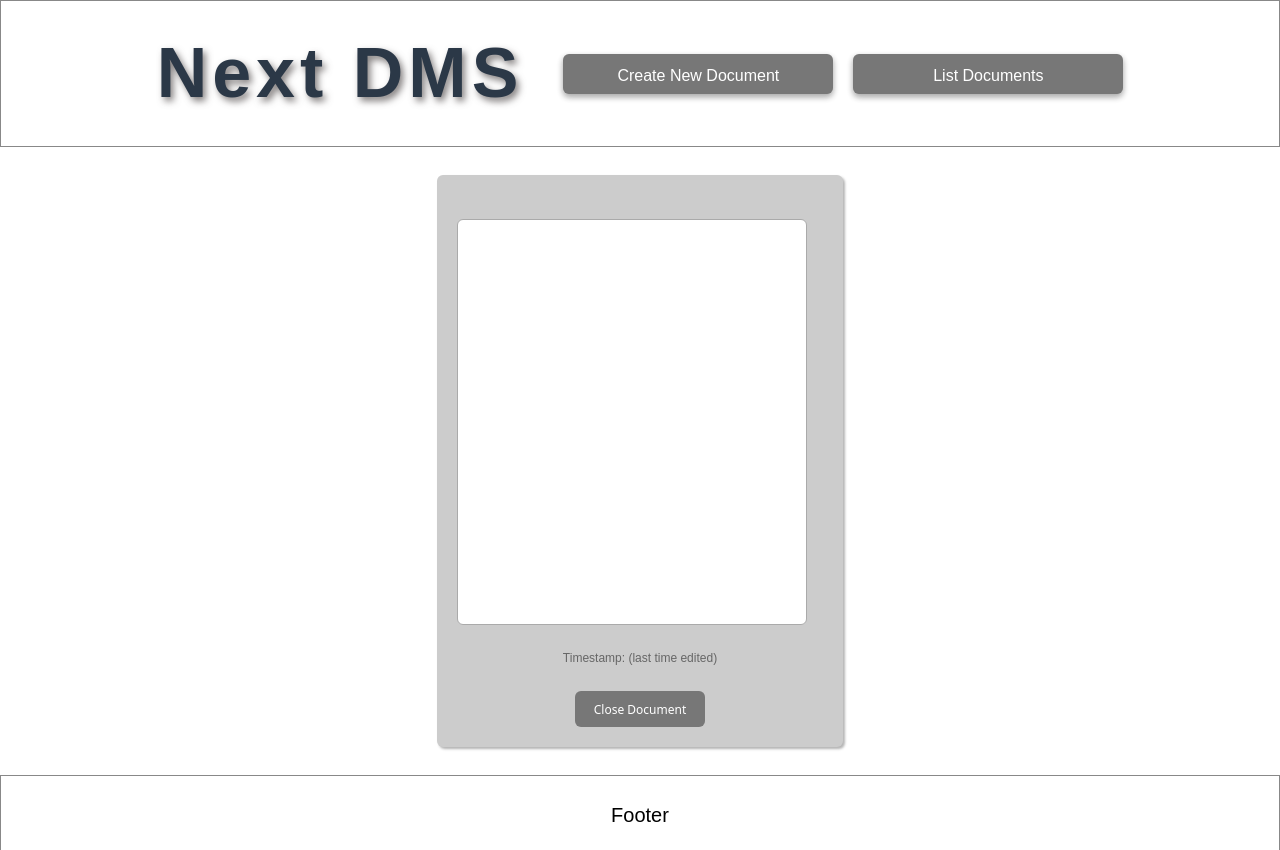
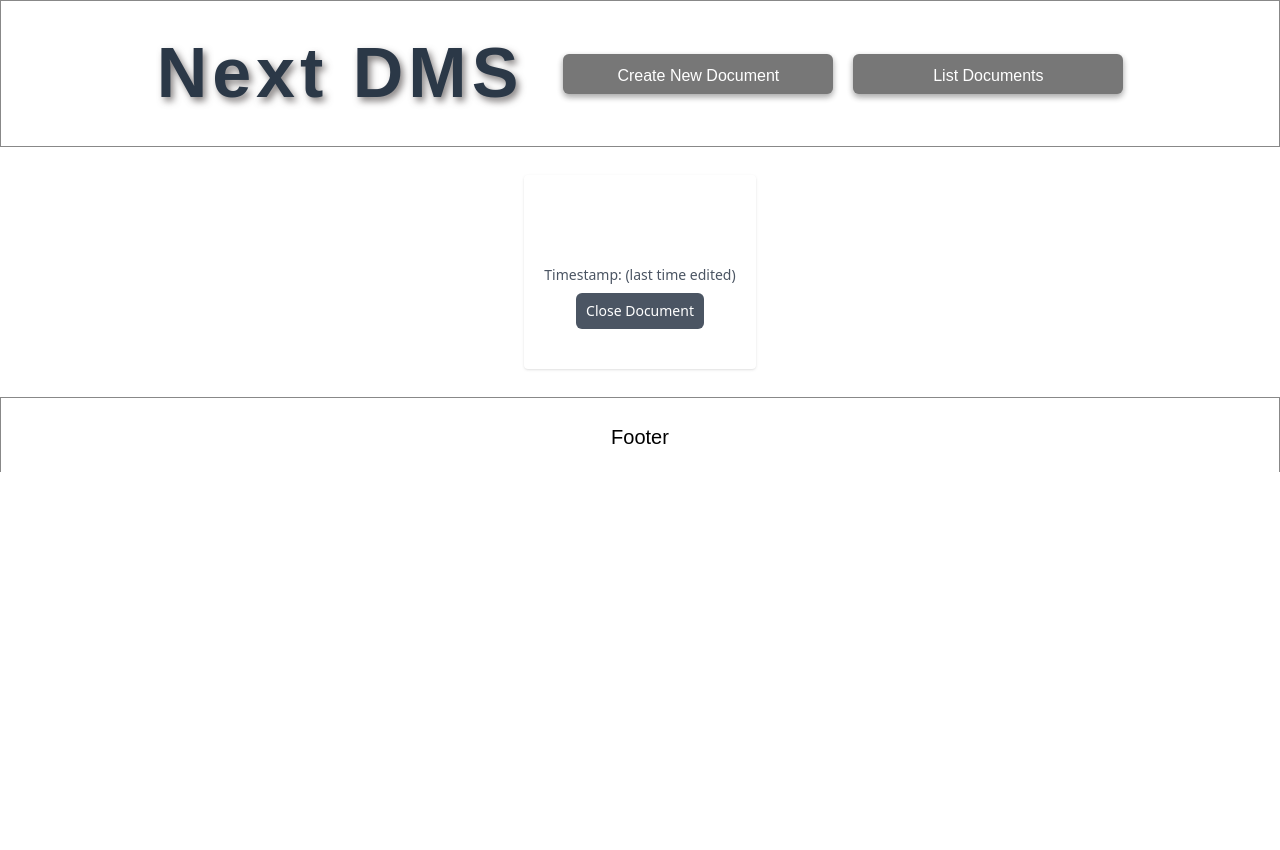
Before and after one commit to Frontend-YH/Next-DMS, a Next.js app: page /show-post in a window 1280 px wide. After the commit the page ends 800 px from the top, so only its background shows below. Built offline with nearby package versions, Linux system fonts and the light colour scheme.

Commit message:
Changed to tailwind and used quill

```diff
--- a/app/edit-post/page.js
+++ b/app/edit-post/page.js
@@ -1,21 +1,19 @@
-"use client"
+"use client";
 import { useState, useEffect } from "react";
-import { useRouter, useSearchParams } from 'next/navigation';
-import QEditor from '@/components/QEditor';
-import './page.css';
+import { useRouter, useSearchParams } from "next/navigation";
+import QEditor from "@/components/QEditor";
+import "./page.css";
 
 export default function editPost() {
-
-    const [title, setTitle] = useState("")
-    const [content, setContent] = useState("")
-    const [post, setPost] = useState({})
-    const [preview, setPreview] = useState(false)
+  const [title, setTitle] = useState("");
+  const [content, setContent] = useState("");
+  const [post, setPost] = useState({});
+  const [preview, setPreview] = useState(false);
 
   const router = useRouter();
 
   const searchParams = useSearchParams();
   const postId = searchParams.get("pid");
-
 
   useEffect(() => {
     const getPost = async () => {
@@ -28,58 +26,45 @@ export default function editPost() {
         setTitle(data[0].title);
         setContent(data[0].content);
       }
+    };
+    if (postId) getPost();
+  }, [postId]);
 
-        }
-        if (postId) getPost();
+  const titleEventHandler = (event) => {
+    setTitle(event.target.value);
+  };
 
+  const contentEventHandler = (event) => {
+    setContent(event);
+  };
 
-    }, [postId])
+  const handlePreview = (event) => {
+    event.preventDefault();
+    setPreview(!preview);
+  };
 
-
-
-    const titleEventHandler = ((event) => {
-        setTitle(event.target.value);
-    })
-
-    const contentEventHandler = ((event) => {
-        setContent(event);
-    })
-
-    const handlePreview = ((event) => {
+  const handleSubmit = async (event) => {
     event.preventDefault();
-        setPreview(!preview)
-    })
-
-    const handleSubmit = async (event) =>  {
-
-         event.preventDefault();
-
-
 
     const res = await fetch("/api/posts/" + postId, {
       method: "PATCH",
       headers: {
         "Content-Type": "application/json",
       },
-            body: JSON.stringify({title, content})
-         })
-
-
+      body: JSON.stringify({ title, content }),
+    });
 
     if (res.ok) {
-
       router.push("/");
     }
-
-
-        }
+  };
 
   // Document Edit Container Styling
   const documentEdit = {
     backgroundColor: "#ffffff",
     padding: "0px",
     margin: "0px",
-        }
+  };
 
   // Document Edit Input
   const documentEditInput = {
@@ -93,8 +78,8 @@ export default function editPost() {
     borderRadius: "6px",
     marginBottom: "10px",
     backgroundColor: "#ffffff",
-            color: "#000000"
-          }
+    color: "#000000",
+  };
 
   // Document Edit TextArea
   const documentEditTA = {
@@ -107,11 +92,11 @@ export default function editPost() {
     border: "1px solid #aaaaaa",
     borderRadius: "6px",
     backgroundColor: "#ffffff",
-            color: "#000000"
-          }
+    color: "#000000",
+  };
 
   // Document Preview Content
-        const documentPreviewContent= {
+  const documentPreviewContent = {
     display: "block",
     width: "350px",
     height: "406px",
@@ -122,18 +107,16 @@ export default function editPost() {
     borderRadius: "6px",
     backgroundColor: "#ffffff",
     color: "#000000",
-            textAlign: "left"
-            }
-
+    textAlign: "left",
+  };
 
   // Document Ul Styling
   const documentUl = {
     display: "flex",
     flexDirection: "column",
     alignItems: "center",
-            listStyle: "none"
-
-        }
+    listStyle: "none",
+  };
 
   // Document Li Styling
   const documentLi = {
@@ -144,9 +127,8 @@ export default function editPost() {
     borderRadius: "6px",
     textAlign: "center",
     backgroundColor: "#cccccc",
-        boxShadow: "rgba(0, 0, 0, 0.30) 1.95px 1.95px 2.6px"
-
-    }
+    boxShadow: "rgba(0, 0, 0, 0.30) 1.95px 1.95px 2.6px",
+  };
 
   // Document Label Styling
   const documentLabel = {
@@ -154,8 +136,8 @@ export default function editPost() {
     fontFamily: "sans-serif, arial, verdana",
     fontSize: "20px",
     textAlign: "center",
-        color: "#000000"
-    }
+    color: "#000000",
+  };
 
   // Document Preview Title Styling
   const documentPreviewTitle = {
@@ -164,11 +146,10 @@ export default function editPost() {
     fontSize: "20px",
     textAlign: "center",
     color: "#000000",
-    textAlign: "center"
-}
+    textAlign: "center",
+  };
 
   const documentPreviewBtn = {
-
     fontSize: "12px",
     backgroundColor: "#6178C8",
     color: "#ffffff",
@@ -177,12 +158,10 @@ const documentPreviewBtn = {
     width: "130px",
     height: "36px",
     padding: "10px",
-    cursor: "pointer"
-
-    }
+    cursor: "pointer",
+  };
 
   const documentPreviewBtnClose = {
-
     fontSize: "12px",
     backgroundColor: "#777777",
     color: "#ffffff",
@@ -191,12 +170,10 @@ const documentPreviewBtn = {
     width: "120px",
     height: "36px",
     padding: "10px",
-        cursor: "pointer"
-
-        }
+    cursor: "pointer",
+  };
 
   const documentSaveBtn = {
-
     fontSize: "12px",
     backgroundColor: "#779B29",
     color: "#ffffff",
@@ -205,16 +182,15 @@ const documentPreviewBtn = {
     width: "130px",
     height: "36px",
     padding: "10px",
-    cursor: "pointer"
-
-  }
+    cursor: "pointer",
+  };
 
   const btnDiv = {
     display: "flex",
     flexDirection: "row",
     justifyContent: "space-around",
     width: "100%",
-  }
+  };
 
   return (
     <div style={documentEdit}>
@@ -223,38 +199,54 @@ const documentPreviewBtn = {
           <form onSubmit={handleSubmit}>
             <ul style={documentUl}>
               <li style={documentLi}>
-
                 {preview ? (
-
                   <div>
-                <label style={documentPreviewTitle}>{title}</label><br/>
-                <div style={documentPreviewContent} dangerouslySetInnerHTML={{ __html: content }} className="html-content"/><br/>
+                    <label style={documentPreviewTitle}>{title}</label>
+                    <br />
+                    <div
+                      style={documentPreviewContent}
+                      dangerouslySetInnerHTML={{ __html: content }}
+                      className="html-content"
+                    />
+                    <br />
                     <div style={btnDiv}>
-                <button style={documentPreviewBtnClose} onClick={handlePreview}>Close Preview</button>
+                      <button
+                        style={documentPreviewBtnClose}
+                        onClick={handlePreview}
+                      >
+                        Close Preview
+                      </button>
                     </div>
                   </div>
-
                 ) : (
-
                   <div>
-
                     <label style={documentLabel}>Document Title</label>
-            <input style={documentEditInput} type="text" defaultValue={title || post.title} onChange={titleEventHandler}/>
+                    <input
+                      style={documentEditInput}
+                      type="text"
+                      defaultValue={title || post.title}
+                      onChange={titleEventHandler}
+                    />
                     <label style={documentLabel}>Text Content</label>
 
-            <QEditor onChange={contentEventHandler} value={content || post.content}/>
+                    <QEditor
+                      onChange={contentEventHandler}
+                      value={content || post.content}
+                    />
 
                     <div style={btnDiv}>
-                <button style={documentPreviewBtn} onClick={handlePreview}>Preview document</button>
-                <button  style={documentSaveBtn} type="submit">Save changes</button>
+                      <button
+                        style={documentPreviewBtn}
+                        onClick={handlePreview}
+                      >
+                        Preview document
+                      </button>
+                      <button style={documentSaveBtn} type="submit">
+                        Save changes
+                      </button>
                     </div>
-
                   </div>
-
                 )}
-
-
-
               </li>
             </ul>
           </form>
@@ -262,8 +254,6 @@ const documentPreviewBtn = {
       ) : (
         <div>Loading...</div>
       )}
-
     </div>
-    )
-
+  );
 }
--- a/app/page.js
+++ b/app/page.js
@@ -1,12 +1,10 @@
-"use client"
-import { useEffect, useState } from 'react';
-import Main from '@/components/Main';
-import { useRouter } from 'next/navigation';
-import { format } from 'date-fns';
-
+"use client";
+import { useEffect, useState } from "react";
+import Main from "@/components/Main";
+import { useRouter } from "next/navigation";
+import { format } from "date-fns";
 
 function Dms() {
-
   const [posts, setPosts] = useState([]);
 
   const router = useRouter();
@@ -17,174 +15,106 @@ function Dms() {
       const posts = await res.json();
 
       setPosts(posts);
-    }
+    };
     getPost();
-  }, [])
+  }, []);
 
   const handleShow = (postId) => {
     router.push("/show-post/?pid=" + postId);
-  }
+  };
 
   const handleEdit = (postId) => {
     router.push("/edit-post/?pid=" + postId);
-    }
+  };
 
   // FOR DELETE
   const handleDelete = async (postId) => {
     const res = await fetch("/api/posts/" + postId, {
-             method: "DELETE"
+      method: "DELETE",
     });
 
     if (res.ok) {
       window.location.reload();
     }
-
-        }
+  };
 
   // FOR SHOW
-    const showClickHandler = ((e) => {
+  const showClickHandler = (e) => {
     handleShow(e.target.name);
-    })
+  };
 
   // FOR EDIT
-    const editClickHandler = ((e) => {
-
+  const editClickHandler = (e) => {
     handleEdit(e.target.name);
-    })
+  };
 
   // FOR DELETE
-        const deleteClickHandler = ((e) => {
+  const deleteClickHandler = (e) => {
     handleDelete(e.target.name);
-        })
-
-  // Document List Styling
-  const documentList = {
-    backgroundColor: "#ffffff",
-    padding: "0px",
-    margin: "0px",
-  }
-
-    // Document Ul Styling
-    const documentUl = {
-      display: "flex",
-      flexDirection: "column",
-      alignItems: "center",
-      listStyle: "none"
-
-    }
-
-    // Document Li Styling
-    const documentLi = {
-        width: "100%",
-        height: "fit-content",
-        margin: "8px",
-        padding: "20px",
-        borderRadius: "6px",
-        textAlign: "center",
-        backgroundColor: "#cccccc",
-        boxShadow: "rgba(0, 0, 0, 0.30) 1.95px 1.95px 2.6px"
-
-
-    }
-
-  // Document Title Styling
-  const documentListTitle = {
-    display: "block",
-    paddingBottom: "14px",
-    fontFamily: 'sans-serif, arial, verdana',
-    fontSize: "20px",
-    fontWeight: "bold",
-    color: "#000000",
-  }
-
-
-    // Document Text Styling
-    const documentListText = {
-      display: "block",
-      width: "380px",
-      paddingBottom: "14px",
-      paddingLeft: "24px",
-      paddingRight: "24px",
-      fontFamily: 'sans-serif, arial, verdana',
-      fontWeight: 100,
-      fontSize: "16px",
-      color: "#666666"
-
-  }
-
-
-  const documentEditBtn = {
-
-    fontSize: "12px",
-    backgroundColor: "#779B29",
-    color: "#ffffff",
-    border: "0px",
-    borderRadius: "6px",
-    width: "120px",
-    height: "36px",
-    padding: "10px",
-    cursor: "pointer"
-
-  }
-
-  const documentShowBtn = {
-
-    fontSize: "12px",
-    backgroundColor: "#6178C8",
-    color: "#ffffff",
-    border: "0px",
-    borderRadius: "6px",
-    width: "120px",
-    height: "36px",
-    padding: "10px",
-    cursor: "pointer"
-
-  }
-
-  const documentDeleteBtn = {
-
-    fontSize: "12px",
-    backgroundColor: "#A83F30",
-    color: "#ffffff",
-    border: "0px",
-    borderRadius: "6px",
-    width: "120px",
-    height: "36px",
-    padding: "10px",
-    cursor: "pointer"
-
-  }
-
-  const btnDiv = {
-
-    display: "flex",
-    flexDirection: "row",
-    justifyContent: "space-around",
-    width: "100%",
-
-
-  }
+  };
 
   function formatTimestamp(timestamp) {
     const date = new Date(timestamp);
-    const formattedDate = format(date, 'yyyy-MM-dd');
+    const formattedDate = format(date, "yyyy-MM-dd");
     return formattedDate;
   }
 
   // Show the latest edited/created document at the top
   const reversedDocs = posts.slice().reverse();
 
-  return (  <Main>
-
-            <div className='bg-blue-500 text-white p-4 rounded-lg shadow-md'>
+  return (
+    <Main>
+      <div className="bg-white p-0 m-0">
         {posts ? (
-            <ul style={documentUl}>
-            {reversedDocs.map((post)=>(
-                <li key={post.pid} style={documentLi}>
-                  <span style={documentListTitle}>{formatTimestamp(post.date)} - {post.title}</span>
-                 <div style={btnDiv}><button style={documentEditBtn} name={post.pid} onClick={editClickHandler}>Edit</button><button style={documentShowBtn} name={post.pid} onClick={showClickHandler}>Open</button><button style={documentDeleteBtn} name={post.pid} onClick={deleteClickHandler}>Delete</button></div>
+          <ul className="flex flex-wrap items-center list-none m-10">
+            {reversedDocs.map((post) => (
+              <li
+                key={post.pid}
+                className="flex flex-col justify-between w-64 h-60 my-2 p-5 rounded-md bg-blue-100 shadow m-5"
+              >
+                <div>
+                  <span className="block pb-3 font-sans text-xl text-black">
+                    {post.title.length > 20
+                      ? post.title.substring(0, 20) + "..."
+                      : post.title}
+                    <p className="text-sm my-1 font-semibold">
+                      {formatTimestamp(post.date)}
+                    </p>
+                    <p
+                      className="text-sm"
+                      dangerouslySetInnerHTML={{
+                        __html:
+                          post.content.length > 100
+                            ? post.content.substring(0, 100) + "..."
+                            : post.content,
+                      }}
+                    />
+                  </span>
+                </div>
+                <div className="flex flex-row justify-around w-full space-x-4">
+                  <button
+                    className="text-xs bg-green-600 text-white border-0 rounded-md w-28 h-9 px-2 cursor-pointer"
+                    name={post.pid}
+                    onClick={editClickHandler}
+                  >
+                    Edit
+                  </button>
+                  <button
+                    className="text-xs bg-blue-600 text-white border-0 rounded-md w-28 h-9 px-2 cursor-pointer"
+                    name={post.pid}
+                    onClick={showClickHandler}
+                  >
+                    Open
+                  </button>
+                  <button
+                    className="text-xs bg-red-600 text-white border-0 rounded-md w-28 h-9 px-2 cursor-pointer"
+                    name={post.pid}
+                    onClick={deleteClickHandler}
+                  >
+                    Delete
+                  </button>
+                </div>
               </li>
-
             ))}
           </ul>
         ) : (
@@ -192,9 +122,7 @@ function Dms() {
         )}
       </div>
     </Main>
-
-  )
-
+  );
 }
 
 export default Dms;
--- a/app/show-post/page.js
+++ b/app/show-post/page.js
@@ -1,22 +1,14 @@
-"use client"
+"use client";
 import { useState, useEffect } from "react";
-import { useRouter, useSearchParams } from 'next/navigation';
-import './page.css';
+import { useRouter, useSearchParams } from "next/navigation";
+import ReactQuill from "react-quill";
+import "quill/dist/quill.bubble.css";
 
-export default function addPost() {
-
-    const [title, setTitle] = useState("")
-    const [content, setContent] = useState("")
-    const [date, setDate] = useState("")
-    const [post, setPost] = useState({})
-    const [preview, setPreview] = useState(true)
+export default function ShowPost() {
+  const [content, setContent] = useState("");
+  const [post, setPost] = useState({});
 
   const router = useRouter();
-
-    const closePreview = ((event) => {
-        router.push("/");
-    })
-
   const searchParams = useSearchParams();
   const postId = searchParams.get("pid");
 
@@ -28,204 +20,49 @@ export default function addPost() {
       setPost(data[0]);
 
       if (res.ok) {
-                setTitle(data[0].title);
         setContent(data[0].content);
-                setDate(data[0].date);
       }
+    };
+    if (postId) getPost();
+  }, [postId]);
 
-        }
-        if (postId) getPost();
-
-
-    }, [postId])
-
-        // Document Edit Container Styling
-        const documentEdit = {
-            backgroundColor: "#ffffff",
-            padding: "0px",
-            margin: "0px",
-        }
-
-        // Document Edit Input
-        const documentEditInput = {
-            display: "block",
-            width: "350px",
-            height: "38px",
-            fontFamily: "sans-serif, arial, verdana",
-            fontSize: "12px",
-            padding: "20px",
-            border: "1px solid #aaaaaa",
-            borderRadius: "6px",
-            marginBottom: "10px",
-            backgroundColor: "#ffffff",
-            color: "#000000"
-            }
-
-        // Document Edit TextArea
-        const documentEditTA = {
-            display: "block",
-            width: "350px",
-            height: "406px",
-            fontFamily: "sans-serif, arial, verdana",
-            fontSize: "12px",
-            padding: "20px",
-            border: "1px solid #aaaaaa",
-            borderRadius: "6px",
-            backgroundColor: "#ffffff",
-            color: "#000000"
-            }
-
-        // Document Preview Content
-        const documentPreviewContent= {
-            display: "block",
-            width: "350px",
-            height: "406px",
-            fontFamily: "sans-serif, arial, verdana",
-            fontSize: "12px",
-            padding: "30px",
-            border: "1px solid #aaaaaa",
-            borderRadius: "6px",
-            backgroundColor: "#ffffff",
-            color: "#000000",
-            textAlign: "left"
-            }
-
-        // Document Ul Styling
-        const documentUl = {
-            display: "flex",
-            flexDirection: "column",
-            alignItems: "center",
-            listStyle: "none"
-
-        }
-
-    // Document Li Styling
-    const documentLi = {
-        width: "100%",
-        height: "fit-content",
-        margin: "8px",
-        padding: "20px",
-        borderRadius: "6px",
-        textAlign: "center",
-        backgroundColor: "#cccccc",
-        boxShadow: "rgba(0, 0, 0, 0.30) 1.95px 1.95px 2.6px"
-
-    }
-
-    // Document Label Styling
-    const documentLabel = {
-        display: "block",
-        fontFamily: "sans-serif, arial, verdana",
-        fontSize: "20px",
-        textAlign: "center",
-        color: "#000000"
-    }
-
-    // Document Preview Title Styling
-    const documentPreviewTitle = {
-        display: "block",
-        fontFamily: "sans-serif, arial, verdana",
-        fontSize: "20px",
-        textAlign: "center",
-        color: "#000000",
-        textAlign: "center"
-    }
-
-        // Document Preview Time Styling
-        const documentPreviewTime = {
-            display: "block",
-            fontFamily: "sans-serif, arial, verdana",
-            fontSize: "12px",
-            textAlign: "center",
-            color: "#666666",
-            textAlign: "center"
-        }
-
-    const documentPreviewBtn = {
-
-        fontSize: "12px",
-        backgroundColor: "#6178C8",
-        color: "#ffffff",
-        border: "0px",
-        borderRadius: "6px",
-        width: "130px",
-        height: "36px",
-        padding: "10px",
-        cursor: "pointer"
-
-        }
-
-    const documentPreviewBtnClose = {
-
-            fontSize: "12px",
-            backgroundColor: "#777777",
-            color: "#ffffff",
-            border: "0px",
-            borderRadius: "6px",
-            width: "130px",
-            height: "36px",
-            padding: "10px",
-            cursor: "pointer"
-
-        }
-
-    const documentCreateBtn = {
-
-    fontSize: "12px",
-    backgroundColor: "#779B29",
-    color: "#ffffff",
-    border: "0px",
-    borderRadius: "6px",
-    width: "130px",
-    height: "36px",
-    padding: "10px",
-    cursor: "pointer"
-
-    }
-
-    const btnDiv = {
-        display: "flex",
-        flexDirection: "row",
-        justifyContent: "space-around",
-        width: "100%",
-      }
-
-
+  const closePreview = (event) => {
+    router.push("/");
+  };
 
   return (
-
-        <div style={documentEdit}>
-
+    <div className="bg-white p-0 m-0">
       {post ? (
-
         <div>
-        <ul style={documentUl}>
-        <li style={documentLi}>
-
-        {preview ? (
+          <ul className="flex flex-col items-center list-none">
+            <li className="w-full h-auto my-2 px-5 py-10 rounded text-center shadow text-black">
               <div>
-                <label style={documentPreviewTitle}>{title}</label><br/>
-                <div style={documentPreviewContent} dangerouslySetInnerHTML={{ __html: content }} className="html-content"/><br/>
-                <label style={documentPreviewTime}>Timestamp: {date} (last time edited)</label><br/>
-                <div style={btnDiv}>
-                <button style={documentPreviewBtnClose} onClick={closePreview}>Close Document</button>
+                <label className="block font-sans text-2xl text-center text-black">
+                  {post.title}
+                </label>
+                <ReactQuill
+                  theme="bubble"
+                  value={content || ""}
+                  readOnly={true}
+                />
+                <label className="block font-sans text-sm text-center text-gray-600 my-2">
+                  Timestamp: {post.date} (last time edited)
+                </label>
+                <div className="flex flex-row justify-around w-full">
+                  <button
+                    className="text-sm bg-gray-600 text-white border-0 rounded-md w-32 h-9 px-2.5 cursor-pointer"
+                    onClick={closePreview}
+                  >
+                    Close Document
+                  </button>
                 </div>
               </div>
-      ) : (
-        <div></div>
-      )}
-
             </li>
           </ul>
-
         </div>
-
       ) : (
         <div>Loading...</div>
       )}
-
     </div>
-
-    )
-
+  );
 }
```
Also changed, not shown: app/show-post/page.css (deleted, +0 -26 lines). Lines whose indentation alone changed are shown as unchanged.
